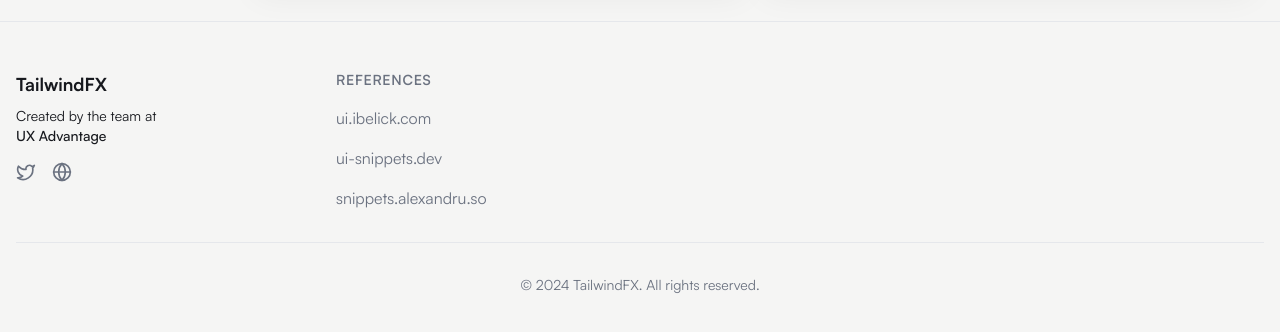
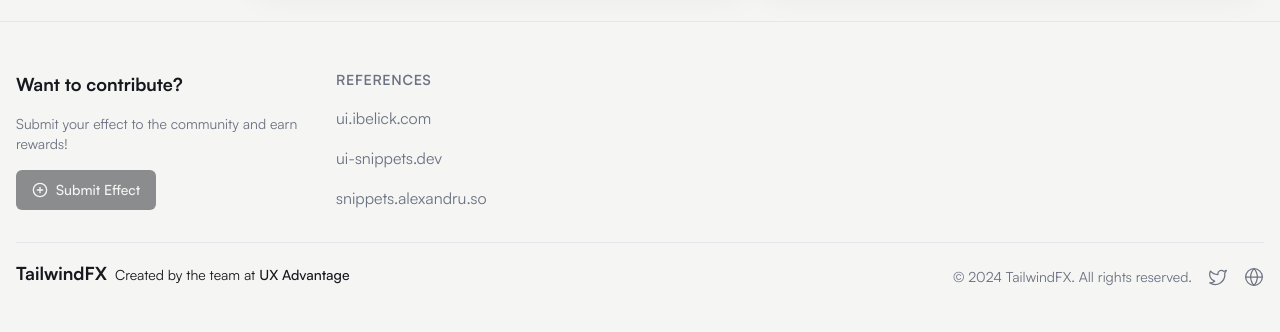
Before and after one commit to pnewsam/tailwindfx, a Next.js app: page / in a window 1280 px wide. Shown: the part 940-1272 px from the top of the page. Built offline with nearby package versions, Linux system fonts and the light colour scheme; no server answers.

Commit message:
Fix type, update footer

```diff
--- a/src/components/ColorPicker.tsx
+++ b/src/components/ColorPicker.tsx
@@ -12,7 +12,7 @@
     >
       <span
         className={cn(
-          "text-xs",
+          "text-xs font-medium",
           parseInt(number) < 500 ? "text-black/70" : "text-white/70"
         )}
       >
--- a/src/components/Footer.tsx
+++ b/src/components/Footer.tsx
@@ -1,5 +1,6 @@
 import Link from "next/link";
 import { Github, Twitter, Globe } from "lucide-react";
+import { SubmitEffectButton } from "./SubmitEffectButton";
 
 export function Footer() {
   return (
@@ -7,30 +8,11 @@
       <div className="container mx-auto py-12 px-4">
         <div className="grid grid-cols-1 md:grid-cols-4 gap-8">
           <div>
-            <p className="text-lg font-bold">TailwindFX</p>
-            <p className="mt-2 text-sm text-foreground max-w-[200px]">
-              Created by the team at&nbsp;
-              <br />
-              <Link href="https://uxadvantage.com" className="font-medium">
-                UX Advantage
-              </Link>
+            <p className="text-lg font-bold mb-4">Want to contribute?</p>
+            <p className="text-sm text-muted-foreground mb-4">
+              Submit your effect to the community and earn rewards!
             </p>
-            <div className="mt-4 flex space-x-4">
-              <a
-                href="https://twitter.com/ux_advantage"
-                className="text-muted-foreground hover:text-foreground"
-              >
-                <span className="sr-only">Twitter</span>
-                <Twitter className="h-5 w-5" />
-              </a>
-              <a
-                href="https://uxadvantage.com"
-                className="text-muted-foreground hover:text-foreground"
-              >
-                <span className="sr-only">Website</span>
-                <Globe className="h-5 w-5" />
-              </a>
-            </div>
+            <SubmitEffectButton />
           </div>
           <div>
             <h3 className="text-sm font-semibold text-muted-foreground uppercase tracking-wider">
@@ -134,10 +116,35 @@
             </ul> */}
           </div>
         </div>
-        <div className="mt-8 border-t border-border pt-8">
-          <p className="text-sm text-muted-foreground xl:text-center">
-            © {new Date().getFullYear()} TailwindFX. All rights reserved.
+        <div className="mt-8 flex justify-between items-center space-y-2 border-t py-4">
+          <p>
+            <span className="text-lg font-bold mr-2">TailwindFX</span>
+            <span className="text-sm text-foreground">
+              Created by the team at&nbsp;
+              <Link href="https://uxadvantage.com" className="font-medium">
+                UX Advantage
+              </Link>
+            </span>
           </p>
+          <div className="flex items-center justify-center gap-4">
+            <p className="text-sm text-muted-foreground xl:text-center">
+              © {new Date().getFullYear()} TailwindFX. All rights reserved.
+            </p>
+            <a
+              href="https://twitter.com/ux_advantage"
+              className="text-muted-foreground hover:text-foreground"
+            >
+              <span className="sr-only">Twitter</span>
+              <Twitter className="h-5 w-5 stroke-[1.5px]" />
+            </a>
+            <a
+              href="https://uxadvantage.com"
+              className="text-muted-foreground hover:text-foreground"
+            >
+              <span className="sr-only">Website</span>
+              <Globe className="h-5 w-5 stroke-[1.5px]" />
+            </a>
+          </div>
         </div>
       </div>
     </footer>
--- a/src/components/Navbar.tsx
+++ b/src/components/Navbar.tsx
@@ -8,7 +8,6 @@
 import { Sheet, SheetContent, SheetTrigger } from "@/components/ui/sheet";
 import { Button } from "@/components/ui/button";
 import { Menu } from "lucide-react";
-import { SubmitEffectButton } from "./SubmitEffectButton";
 
 interface NavItem {
   name: string;
@@ -62,7 +61,6 @@
         <div className="flex items-center space-x-4">
           <ColorPickerButton />
           <ThemeToggle />
-          <SubmitEffectButton />
           <Sheet>
             <SheetTrigger asChild>
               <Button
--- a/src/components/SubmitEffectButton.tsx
+++ b/src/components/SubmitEffectButton.tsx
@@ -31,11 +31,11 @@
         name,
         description,
         source: "user",
-        codeLight: sanitizedCode,
-        codeDark: sanitizedCode,
+        displayCodeLight: sanitizedCode,
+        displayCodeDark: sanitizedCode,
         category,
         mode,
-      } as TailwindEffect);
+      } as unknown as TailwindEffect);
     } catch (error) {
       console.error(error);
       toast.error("Failed to submit effect");
@@ -52,6 +52,7 @@
       <Button
         onClick={() => setIsModalOpen(true)}
         className="flex items-center"
+        disabled
       >
         <PlusCircle className="mr-2 h-4 w-4" />
         Submit Effect
```
